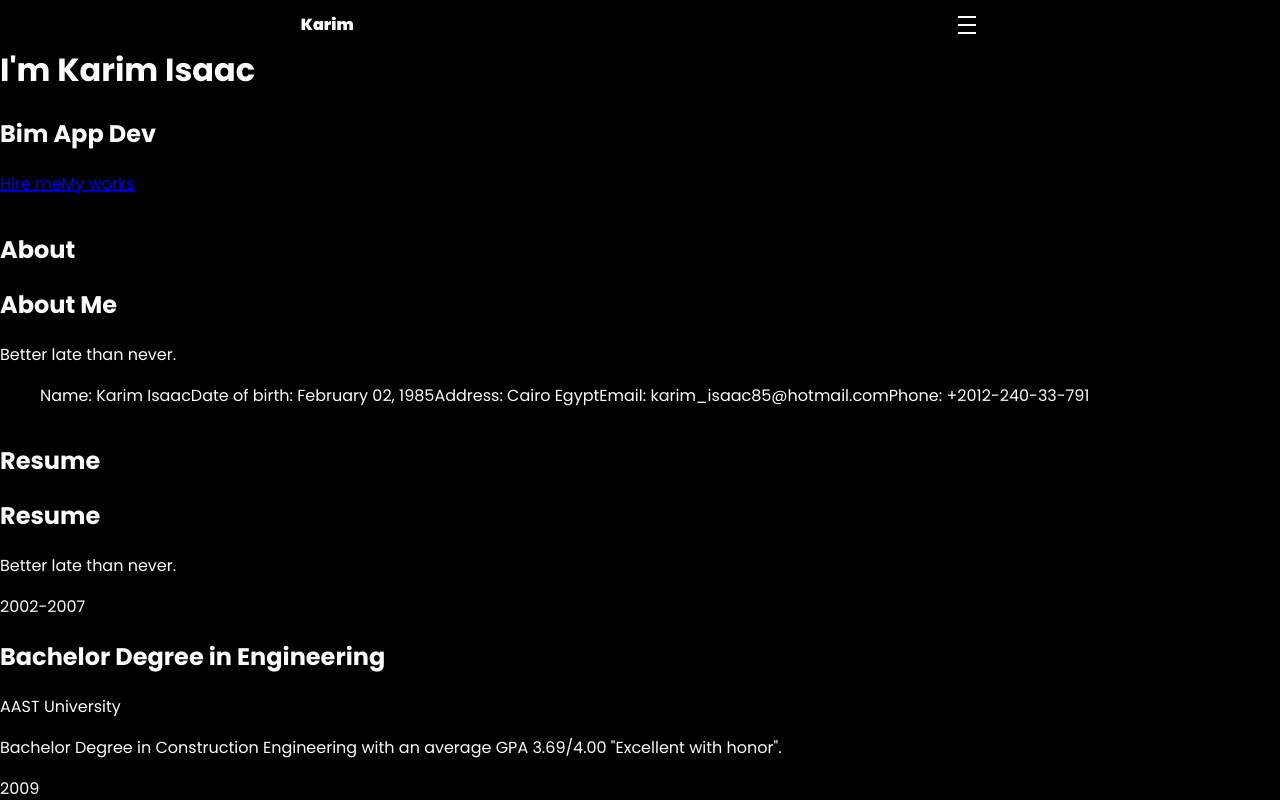
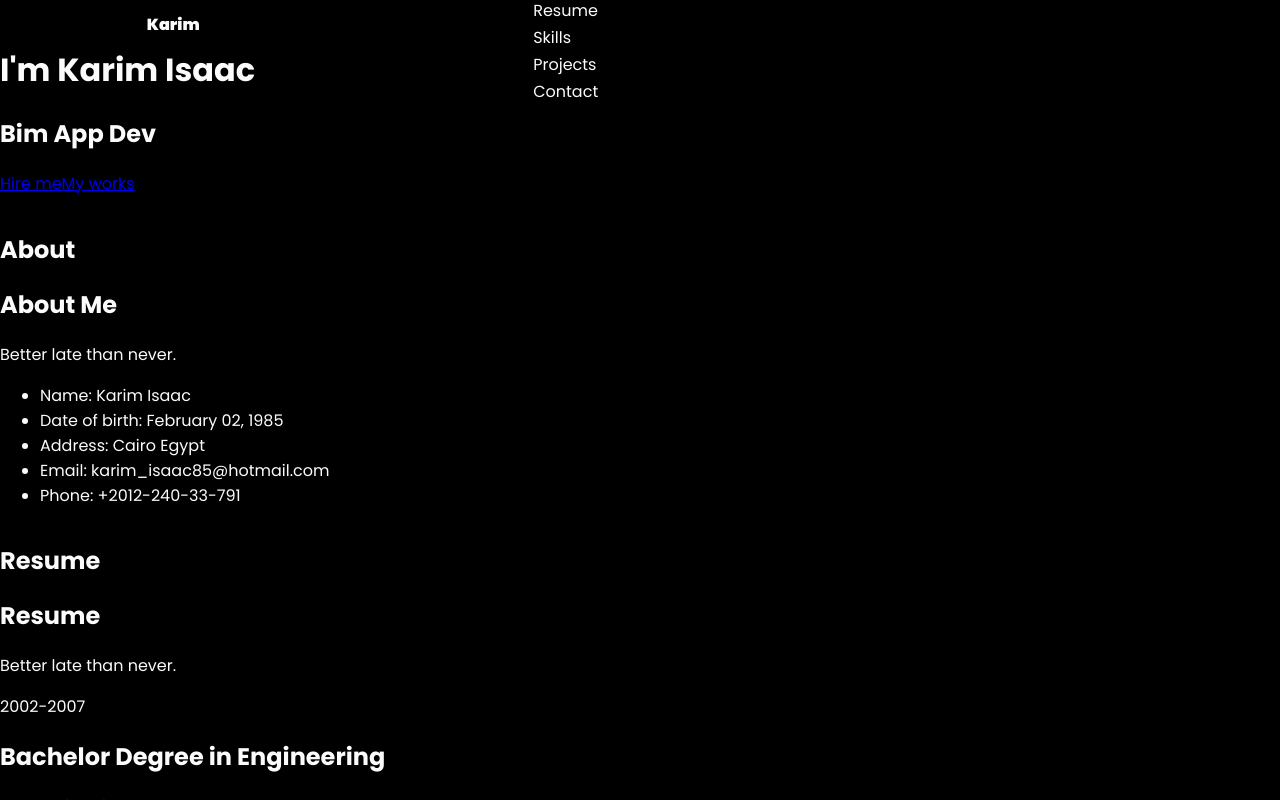
Before and after one commit to KIsaac85/kisaac85.github.io, a React (Vite) app: page / in a window 1280 px wide. Both pictures are taken after a click on the icon 967 px from the left and 25 px from the top of the page. Shown: the top 800 px of the page. Built offline with nearby package versions, Linux system fonts and the light colour scheme.

Commit message:
style improvement in navbar

```diff
--- a/src/Header.jsx
+++ b/src/Header.jsx
@@ -6,19 +6,23 @@ import DensityMediumIcon from '@mui/icons-material/DensityMedium';
 
   const [classNameCSS, setClassNameCSS] = useState("");
   const [classNameULCSS, setClassNameULCSS] = useState("");
+
   const [buttonDisplay, setButtonDisplay] = useState(false);
 
+  function gotclicked() {
+    !isClicked?setIsClicked(true):setIsClicked(false)
+    isClicked? setClassNameCSS("navbar-items-columns"):setClassNameCSS("");
+    isClicked? setClassNameULCSS("ulCol"):setClassNameULCSS("");
+  }
 
 
   let mediaQuery = window.matchMedia("(max-width: 1200px)");
-  mediaQuery.addEventListener("change", function() {
-   ()=>mediaQuery.matches?setButtonDisplay(false):setButtonDisplay(true)});
-  function gotclicked() {
-    !isClicked?setIsClicked(true):setIsClicked(false)
-  isClicked? setClassNameCSS("navbar-items-columns"):setClassNameCSS("");
-  isClicked? setClassNameULCSS("ulCol"):setClassNameULCSS("");
-}
 
+
+  function myFunction() {mediaQuery.matches?setButtonDisplay(false):setButtonDisplay(true)};
+
+
+  mediaQuery.addEventListener("change", function() {myFunction()});
 
 
 
@@ -28,14 +32,14 @@ import DensityMediumIcon from '@mui/icons-material/DensityMedium';
 
 
       <a className="navbar-brand" href="#" >Karim</a>
-      <DensityMediumIcon className="navbar-icon" onClick={gotclicked} style={buttonDisplay?{display:"none"}:{display:"block"}}/>
+      <DensityMediumIcon className={`navbar-icon ${buttonDisplay? "nav-button-hide":"nav-button-show"}`} onClick={gotclicked} />
       {/* <button className="navbar-toggler" type="button" data-bs-toggle="collapse" data-bs-target="#navbarSupportedContent" aria-controls="navbarSupportedContent" aria-expanded="false" aria-label="Toggle navigation">
       <span className="navbar-toggler-icon"></span>
        </button> */}
-    <div className = {`navbar-items  ${ classNameCSS}`} style={!buttonDisplay?{display:"none"}:{display:"block"}}>
+    <div className = {`navbar-items  ${ classNameCSS }${!buttonDisplay? "nav-button-hide":"nav-button-show"}` } >
       <ul className={`${classNameULCSS}`} >
 
-        <li >
+        <li>
           <Link to="home" spy={true} smooth={true} offset={50} duration={500} className="nav-link " aria-current="page" href="#"><span>Home</span></Link>
         </li>
 
--- a/src/css/Style Nav.css
+++ b/src/css/Style Nav.css
@@ -17,15 +17,15 @@ nav{
     justify-content: space-around ;
     align-items: center;
     height: 50px;
+
 }
 
-ul{
+.navbar-items>ul{
     list-style: none;
     display: flex;
     justify-content: space-between;
+}
 
-
-}
 .nav-link,.navbar-brand{
     text-decoration: none ;
     color: var(--color);
@@ -62,15 +62,9 @@ ul{
     flex-direction: column;
     width: 50px;
 }
-
-/*
-@media  (max-width:1200px) {
-    .navbar-items{display: none;}
-    nav{gap: 55rem;}
+.nav-button-hide{
+    display: none !important;
 }
-@media  (min-width:1201px){
-    .navbar-icon{display: none !important;}
-    nav{gap: 20rem;}
-
-
+.nav-button-show{
+    display: block !important;
 }
```
